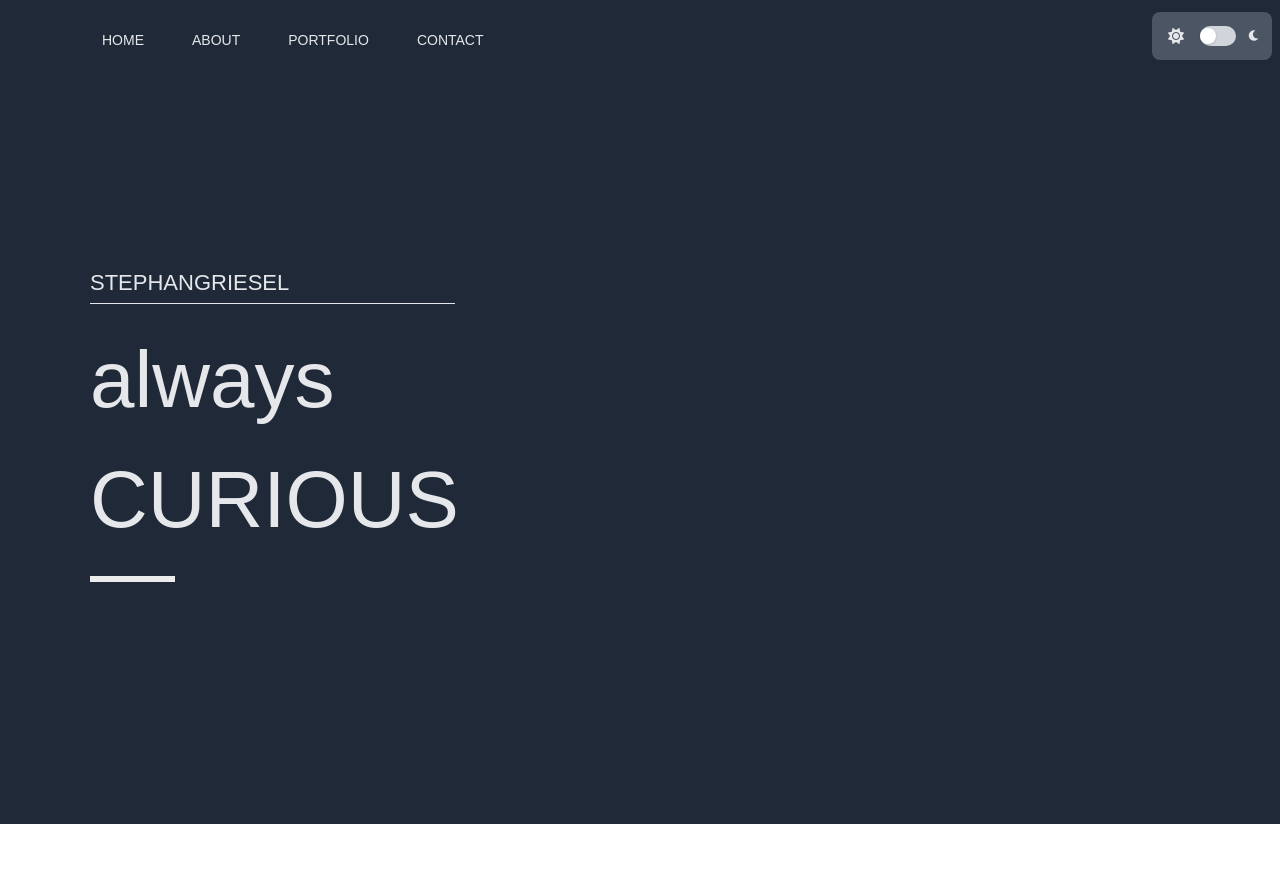
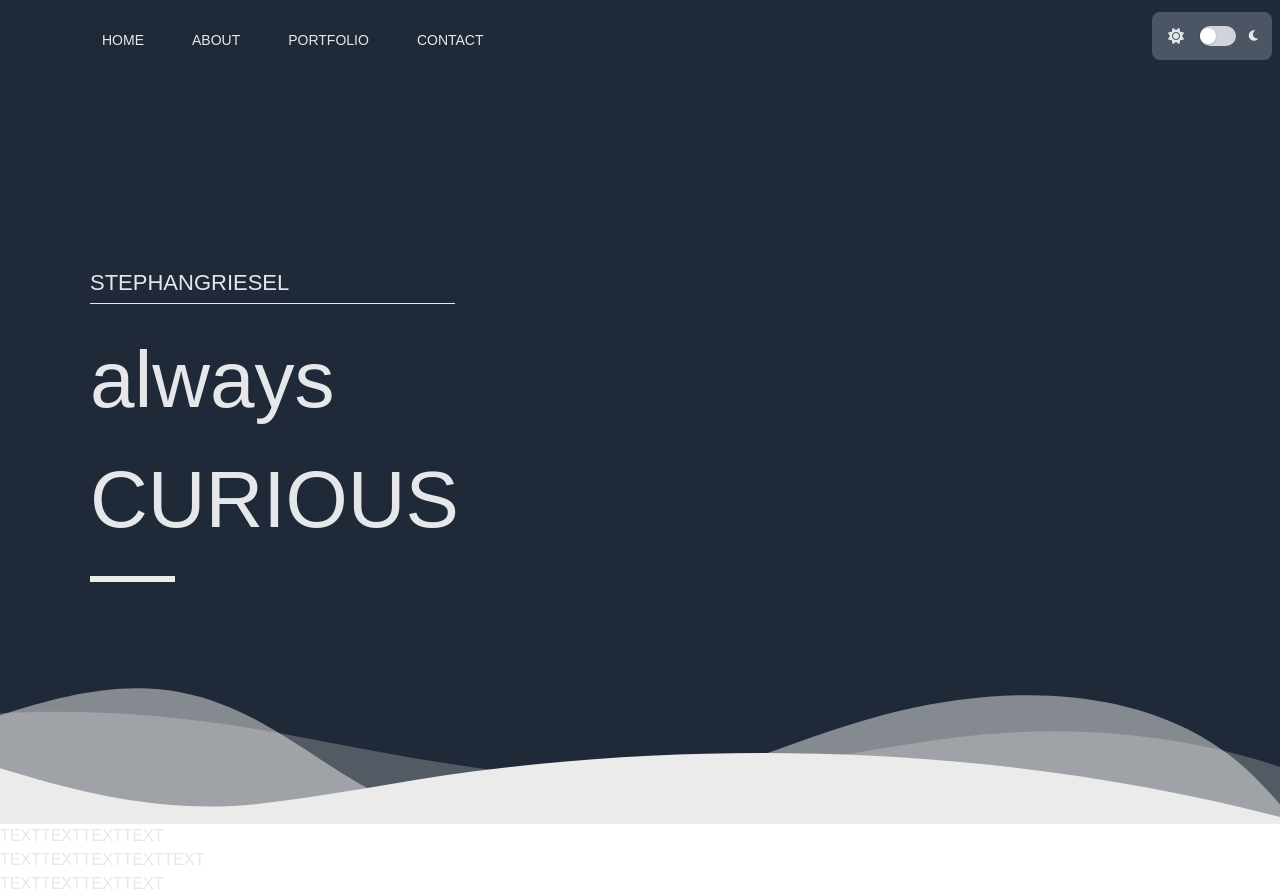
Before and after one commit to stephangriesel/stephangriesel-2022, a Vue app: page / in a window 1280 px wide. Before the commit the page ends 824 px from the top, so only its background shows below. Built offline with nearby package versions, Linux system fonts and the light colour scheme.

Commit message:
add footer

```diff
--- a/src/components/Darkmode.vue
+++ b/src/components/Darkmode.vue
@@ -37,6 +37,6 @@
 background-color: #282828;
 transform: translateX(19px);
 transition: transform 0.3s linear;
-z-index:100;
+z-index:999999999;
 }
 </style>
--- /dev/null
+++ b/src/components/Footer.vue
@@ -0,0 +1,76 @@
+<template>
+  <footer>
+    <div class="footer-box">
+      <ul>
+        <li>TEXT</li>
+        <li>TEXT</li>
+        <li>TEXT</li>
+        <li>TEXT</li>
+      </ul>
+    </div>
+    <div class="footer-box">
+      <ul>
+        <li>TEXT</li>
+        <li>TEXT</li>
+        <li>TEXT</li>
+        <li>TEXT</li>
+        <li>TEXT</li>
+      </ul>
+    </div>
+    <div class="footer-box">
+      <ul>
+        <li>TEXT</li>
+        <li>TEXT</li>
+        <li>TEXT</li>
+        <li>TEXT</li>
+      </ul>
+    </div>
+  </footer>
+      <div class="custom-shape-divider-bottom-1640844039">
+    <svg data-name="Layer 1" xmlns="http://www.w3.org/2000/svg" viewBox="0 0 1200 120" preserveAspectRatio="none">
+        <path d="M0,0V46.29c47.79,22.2,103.59,32.17,158,28,70.36-5.37,136.33-33.31,206.8-37.5C438.64,32.43,512.34,53.67,583,72.05c69.27,18,138.3,24.88,209.4,13.08,36.15-6,69.85-17.84,104.45-29.34C989.49,25,1113-14.29,1200,52.47V0Z" opacity=".25" class="shape-fill"></path>
+        <path d="M0,0V15.81C13,36.92,27.64,56.86,47.69,72.05,99.41,111.27,165,111,224.58,91.58c31.15-10.15,60.09-26.07,89.67-39.8,40.92-19,84.73-46,130.83-49.67,36.26-2.85,70.9,9.42,98.6,31.56,31.77,25.39,62.32,62,103.63,73,40.44,10.79,81.35-6.69,119.13-24.28s75.16-39,116.92-43.05c59.73-5.85,113.28,22.88,168.9,38.84,30.2,8.66,59,6.17,87.09-7.5,22.43-10.89,48-26.93,60.65-49.24V0Z" opacity=".5" class="shape-fill"></path>
+        <path d="M0,0V5.63C149.93,59,314.09,71.32,475.83,42.57c43-7.64,84.23-20.12,127.61-26.46,59-8.63,112.48,12.24,165.56,35.4C827.93,77.22,886,95.24,951.2,90c86.53-7,172.46-45.71,248.8-84.81V0Z" class="shape-fill"></path>
+    </svg>
+</div>
+</template>
+
+<script>
+
+export default {
+  name: 'navigation',
+  data() {},
+};
+
+</script>
+
+<style lang="scss" scoped>
+
+footer {
+  ul {
+    display:flex;
+  }
+}
+
+.custom-shape-divider-bottom-1640844039 {
+    position: absolute;
+    bottom: 0;
+    left: 0;
+    width: 100%;
+    overflow: hidden;
+    line-height: 0;
+    transform: rotate(180deg);
+}
+
+.custom-shape-divider-bottom-1640844039 svg {
+    position: relative;
+    display: block;
+    width: calc(159% + 1.3px);
+    height: 148px;
+}
+
+.custom-shape-divider-bottom-1640844039 .shape-fill {
+    fill: #EBEBEB;
+}
+
+</style>
--- a/src/views/About.vue
+++ b/src/views/About.vue
@@ -38,8 +38,6 @@
   name: 'About',
   components: {
     Darkmode,
-  },
-  setup() {
   },
 };
 </script>
@@ -86,7 +84,7 @@
 }
 
 /* PARALLAX */
-.parallax {
+/* .parallax {
   background-image:url('https://images.pexels.com/photos/1903702/pexels-photo-1903702.jpeg');
   min-height:800px;
   background-attachment:fixed;
@@ -117,7 +115,7 @@
   background-position: center;
   background-repeat: no-repeat;
   background-size: cover;
-}
+} */
 
 .text-container {
   height:800px;
--- a/src/views/Contact.vue
+++ b/src/views/Contact.vue
@@ -28,7 +28,6 @@
   name: 'Contact',
   components: {
     Darkmode,
-
   },
 };
 </script>
--- a/src/views/Home.vue
+++ b/src/views/Home.vue
@@ -11,6 +11,7 @@
         </h2>
         <hr />
       </div>
+      <Footer />
     </section>
   </div>
 </template>
@@ -18,12 +19,13 @@
 <script>
 
 import Darkmode from '../components/Darkmode.vue';
+import Footer from '../components/Footer.vue';
 
 export default {
   name: 'Home',
   components: {
     Darkmode,
-
+    Footer,
   },
 };
 </script>
--- a/src/views/Portfolio.vue
+++ b/src/views/Portfolio.vue
@@ -39,7 +39,6 @@
   name: 'Portfolio',
   components: {
     Darkmode,
-
   },
 };
 </script>
```
